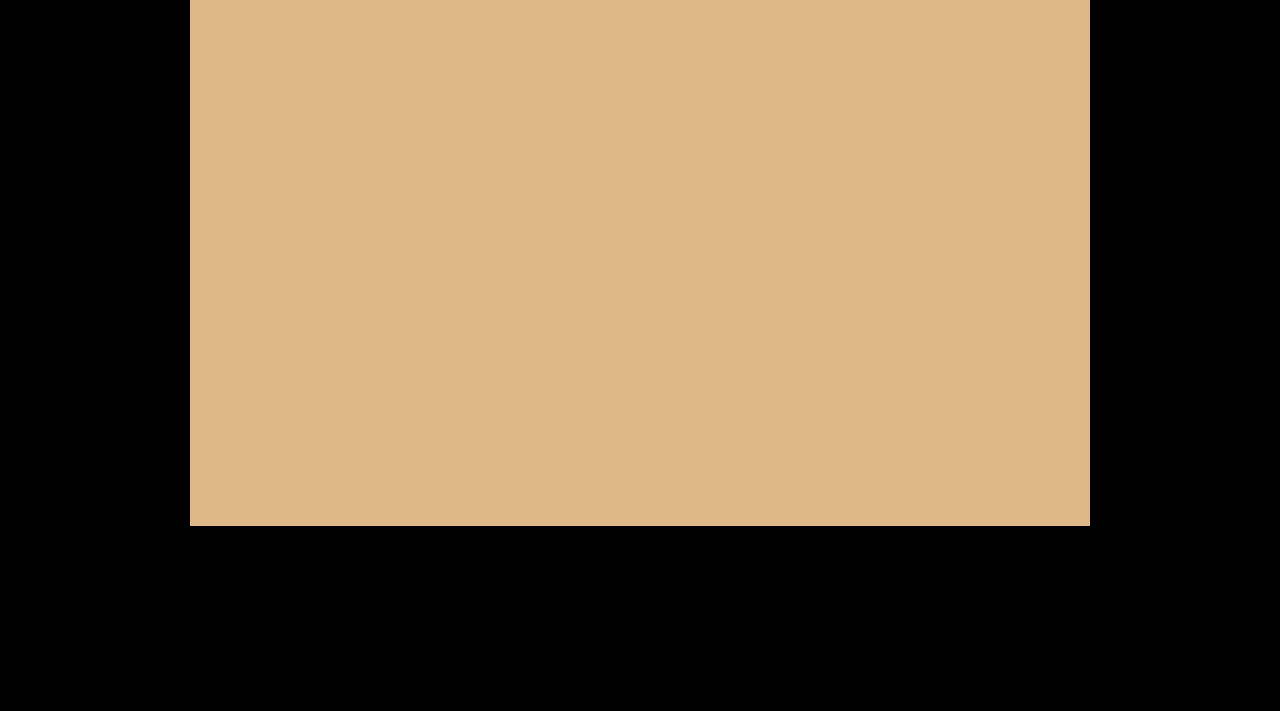
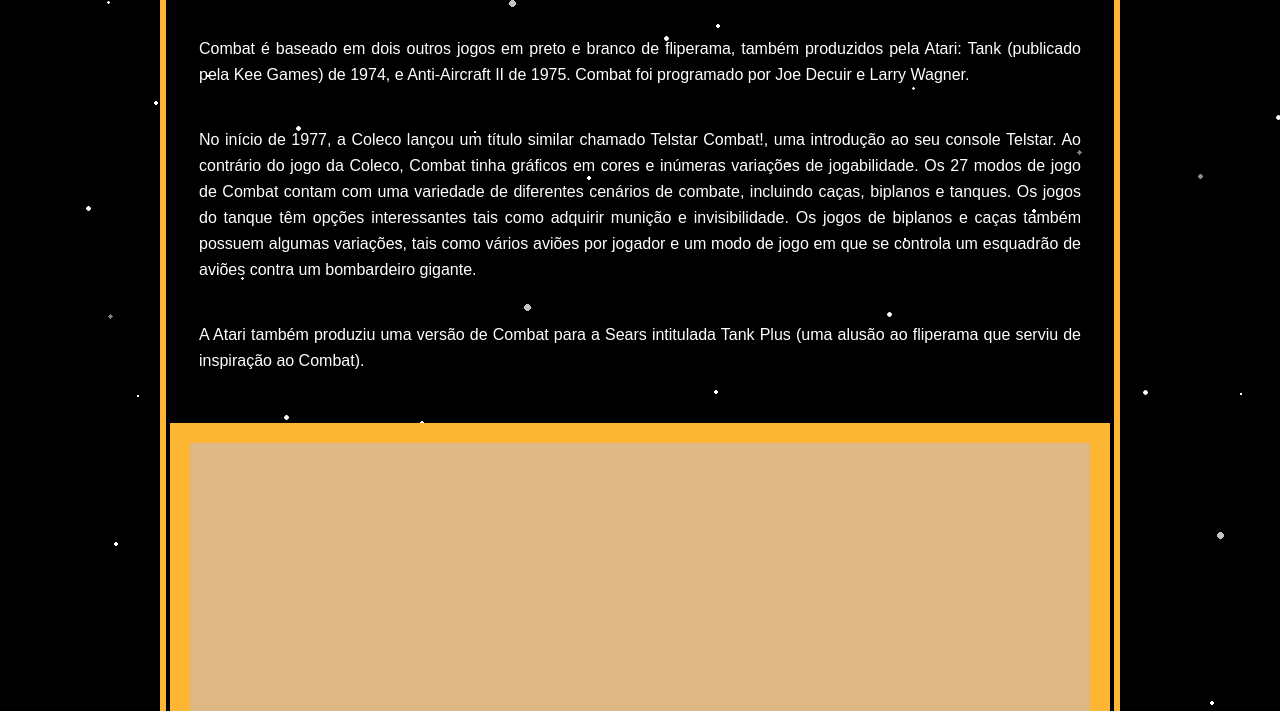
Before and after one commit to RedBoyBr/Embate, a plain HTML site: page Combat/index.html in a window 1280 px wide. Shown: the part 162-873 px from the top of the page. Before the commit the page ends 800 px from the top, so only its background shows below. Drawn offline with Linux system fonts and the light colour scheme; a web font is replaced by a local one.

Commit message:
bomboclat

```diff
--- a/Combat/css/style.css
+++ b/Combat/css/style.css
@@ -9,23 +9,41 @@
 html{
     font-family: "Sixtyfour", sans-serif;
     background-color: black;
+    background-image: url("/img/background.png");
+}
+
+html, body {
+    min-height: 100vh;
+    position: relative;
 }
 
 h1{
     justify-self: center;
+    color: white;
+}
+
+p{
+    color: white;
     margin: 1%;
-    color: white;
+    text-align: justify;
+    line-height: 26px;
+    padding-top: 30px;
 }
 
 canvas{
     background-color: burlywood;
-    position:absolute;
     margin: auto;
+
+    margin-top: 40px;
+    margin-bottom: 40px;
+    border: 20px solid rgb(253, 182, 51);
 }
 
-body{
+#main{
     margin: 0;
-    padding: 0;
+    padding-left: 190px;
+    padding-right: 190px;
+    padding-top: 40px;
 }
 
 #game
@@ -33,3 +51,19 @@ body{
     display: flex;
     justify-content: center;
 }
+
+.vl-right {
+    position: absolute;
+    top: 0;
+    bottom: 0;
+    left: 160px;
+    border-left: 6px solid rgb(253, 182, 51);
+}
+
+.vl-left {
+    position: absolute;
+    top: 0;
+    bottom: 0;
+    right: 160px;
+    border-left: 6px solid rgb(253, 182, 51);
+}
--- a/Combat/index.html
+++ b/Combat/index.html
@@ -7,13 +7,19 @@
         <title>Embate</title>
     </head>
     <body>
+        <div class="vl-right"></div>
+        <div class="vl-left"></div>
+
+        <section id="main">
             <h1>Embate</h1>
+            <p>Combat é um jogo eletrônico de ação da Atari, lançado em outubro de 1977, para o console Atari 2600. Foi um dos nove títulos de lançamento do Atari 2600, e foi incluso na caixa conjuntamente com o console até 1982.</p>
+            <p>Combat é baseado em dois outros jogos em preto e branco de fliperama, também produzidos pela Atari: Tank (publicado pela Kee Games) de 1974, e Anti-Aircraft II de 1975. Combat foi programado por Joe Decuir e Larry Wagner.</p>
+            <p>No início de 1977, a Coleco lançou um título similar chamado Telstar Combat!, uma introdução ao seu console Telstar. Ao contrário do jogo da Coleco, Combat tinha gráficos em cores e inúmeras variações de jogabilidade. Os 27 modos de jogo de Combat contam com uma variedade de diferentes cenários de combate, incluindo caças, biplanos e tanques. Os jogos do tanque têm opções interessantes tais como adquirir munição e invisibilidade. Os jogos de biplanos e caças também possuem algumas variações, tais como vários aviões por jogador e um modo de jogo em que se controla um esquadrão de aviões contra um bombardeiro gigante.</p>
+            <p>A Atari também produziu uma versão de Combat para a Sears intitulada Tank Plus (uma alusão ao fliperama que serviu de inspiração ao Combat).</p>
+        </section>
         <section id="game">
             <canvas width="900" height="625" id="canva"></canvas>
         </section>
-    <script src="js/game.js"></script>
-    <script src="js/classes.js"></script>
+        <script src="js/classes.js"></script><script src="js/game.js"></script>
     </body>
 </html>
-
-https://prod.liveshare.vsengsaas.visualstudio.com/join?801D593817224269B6CD692B204A16CA4593
--- a/Combat/js/classes.js
+++ b/Combat/js/classes.js
@@ -1,15 +1,38 @@
 class Tank{
-    constructor(x,y,image,inv){
+    constructor(x,y,image,angle,color,inv){
         this.x = x;
         this.y = y;
-        this.image = image;
         this.inv = inv;
+        this.angle = angle;
+        this.color = color;
+
+        this.image = new Image();
+        this.image.src = image;
     }
 
     sketch()
     {
-        let img = new image();
-        img.src = this.image;
-        brush.drawImage(img, this.x, this.y);
+        brush.save();
+
+        brush.imageSmoothingEnabled = false;
+
+        brush.translate(this.x, this.y);
+        brush.rotate(this.angle * Math.PI / 180);
+
+        brush.drawImage(this.image, -20, -20, 40 ,40);
+
+        brush.globalCompositeOperation = "source-atop";
+        brush.fillStyle = this.color;
+        brush.globalAlpha = 0.5;
+        brush.fillRect(-20, -20, 40, 40);
+
+        brush.restore();
+    }
+
+    move()
+    {
+        if((this.x - 22) > 0 || (this.x + 22) < canvas.width || (this.y - 22) > 0 || (this.y + 22) < canvas.height)
+        this.x += Math.cos(this.angle * Math.PI / 180) * 2;
+        this.y += Math.sin(this.angle * Math.PI / 180) * 2;
     }
 }
--- a/Combat/js/game.js
+++ b/Combat/js/game.js
@@ -1,11 +1,13 @@
-const screen = document.getElementById('canva');
-const brush = screen.getContext("2d");
+const screen = document.querySelector('canvas');
+const brush = screen.getContext('2d');
 
-let player1 = new Tank(0,0,"img/tank_blue", false);
+let player1 = new Tank(50, (screen.height/2 + 20),"img/tank.png", 180, "blue", false);
+let player2 = new Tank((screen.width - 50), (screen.height/2 + 20),"img/tank.png", 0, "red", false);
 
 function draw()
 {
     player1.sketch();
+    player2.sketch();
 }
 
 function update()
```
Lines whose indentation alone changed are shown as unchanged.
